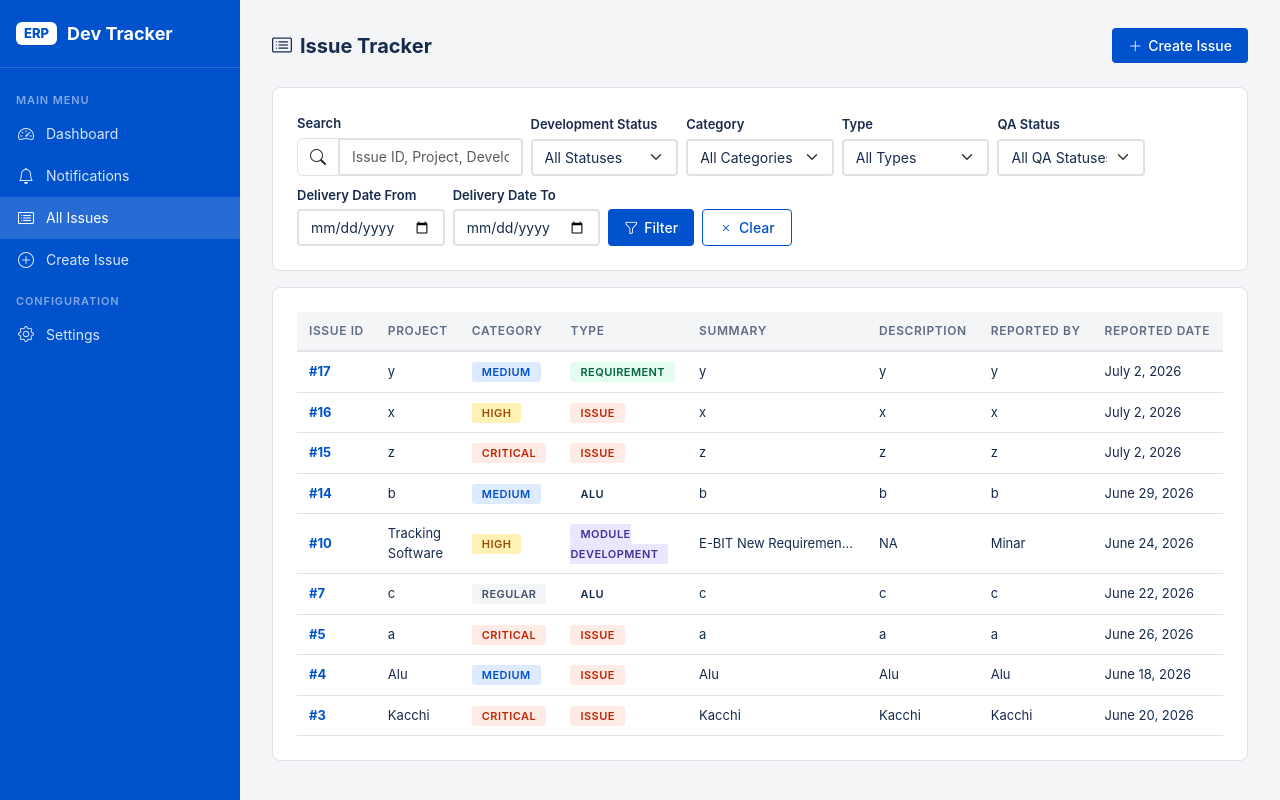
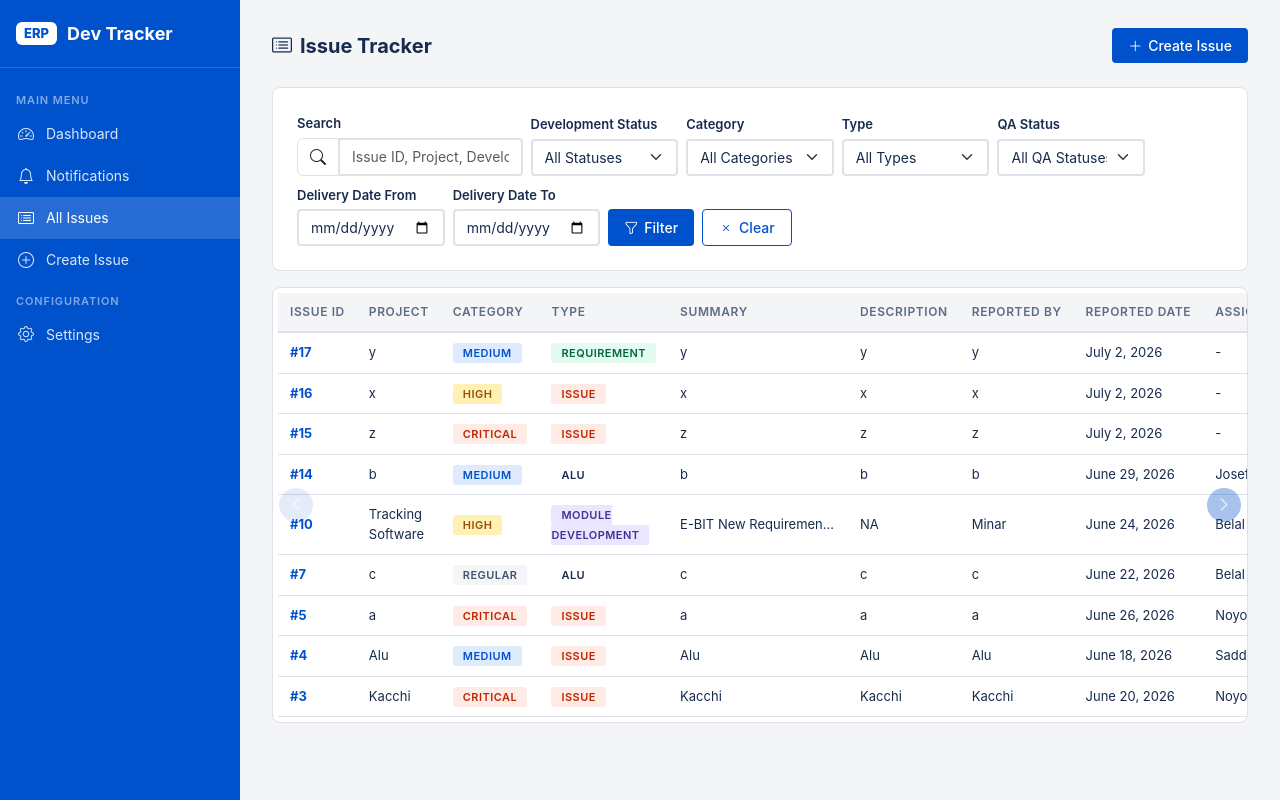
Before and after one commit to Safwan0188/erp_project, a Django app: page /issues/ in a window 1280 px wide. Run offline with Django 5.2, Linux system fonts and the light colour scheme; data comes from the database, SQL or seed files in the repository; both versions use the stored data as it was after the commit.

Commit message:
Scroll buttons added in issue list

```diff
--- a/erp_project/issues/static/issues/css/style.css
+++ b/erp_project/issues/static/issues/css/style.css
@@ -641,3 +641,44 @@ body {
         grid-template-columns: 1fr;
     }
 }
+
+/* TABLE SCROLL BUTTONS */
+.table-scroll-hidden {
+    overflow-x: auto;
+    scrollbar-width: none;
+}
+
+.table-scroll-hidden::-webkit-scrollbar {
+    display: none;
+}
+
+.table-scroll-btn {
+    position: absolute;
+    top: 50%;
+    transform: translateY(-50%);
+    z-index: 10;
+    width: 34px;
+    height: 34px;
+    border-radius: 50%;
+    background: rgba(0, 82, 204, 0.35);
+    color: #fff;
+    border: none;
+    display: flex;
+    align-items: center;
+    justify-content: center;
+    font-size: 15px;
+    cursor: pointer;
+    transition: background 0.2s;
+}
+
+.table-scroll-btn:hover {
+    background: rgba(0, 82, 204, 0.8);
+}
+
+#scrollLeft {
+    left: 6px;
+}
+
+#scrollRight {
+    right: 6px;
+}
--- a/erp_project/issues/templates/issues/issue_list.html
+++ b/erp_project/issues/templates/issues/issue_list.html
@@ -95,8 +95,14 @@
     </form>
 </div>
 
-<div class="erp-card">
-    <div class="table-responsive">
+<div class="erp-card" style="position:relative; padding:0; overflow:hidden;">
+    <button class="table-scroll-btn" id="scrollLeft">
+        <i class="bi bi-chevron-left"></i>
+    </button>
+    <button class="table-scroll-btn" id="scrollRight">
+        <i class="bi bi-chevron-right"></i>
+    </button>
+    <div class="table-scroll-hidden" id="tableScroll" style="padding: 5px;">
         <table class="table erp-table mb-0">
             <thead>
                 <tr>
@@ -172,4 +178,28 @@
         </table>
     </div>
 </div>
+
+<script>
+    const tableScroll  = document.getElementById('tableScroll');
+    const scrollLeft   = document.getElementById('scrollLeft');
+    const scrollRight  = document.getElementById('scrollRight');
+    const scrollAmount = 300;
+
+    scrollLeft.addEventListener('click', function () {
+        tableScroll.scrollBy({ left: -scrollAmount, behavior: 'smooth' });
+    });
+
+    scrollRight.addEventListener('click', function () {
+        tableScroll.scrollBy({ left: scrollAmount, behavior: 'smooth' });
+    });
+
+    function updateButtons() {
+        scrollLeft.style.opacity  = tableScroll.scrollLeft > 0 ? '1' : '0.3';
+        scrollRight.style.opacity = tableScroll.scrollLeft < (tableScroll.scrollWidth - tableScroll.clientWidth) ? '1' : '0.3';
+    }
+
+    tableScroll.addEventListener('scroll', updateButtons);
+    updateButtons();
+</script>
+
 {% endblock %}
```
Also changed, not shown: erp_project/db.sqlite3.
